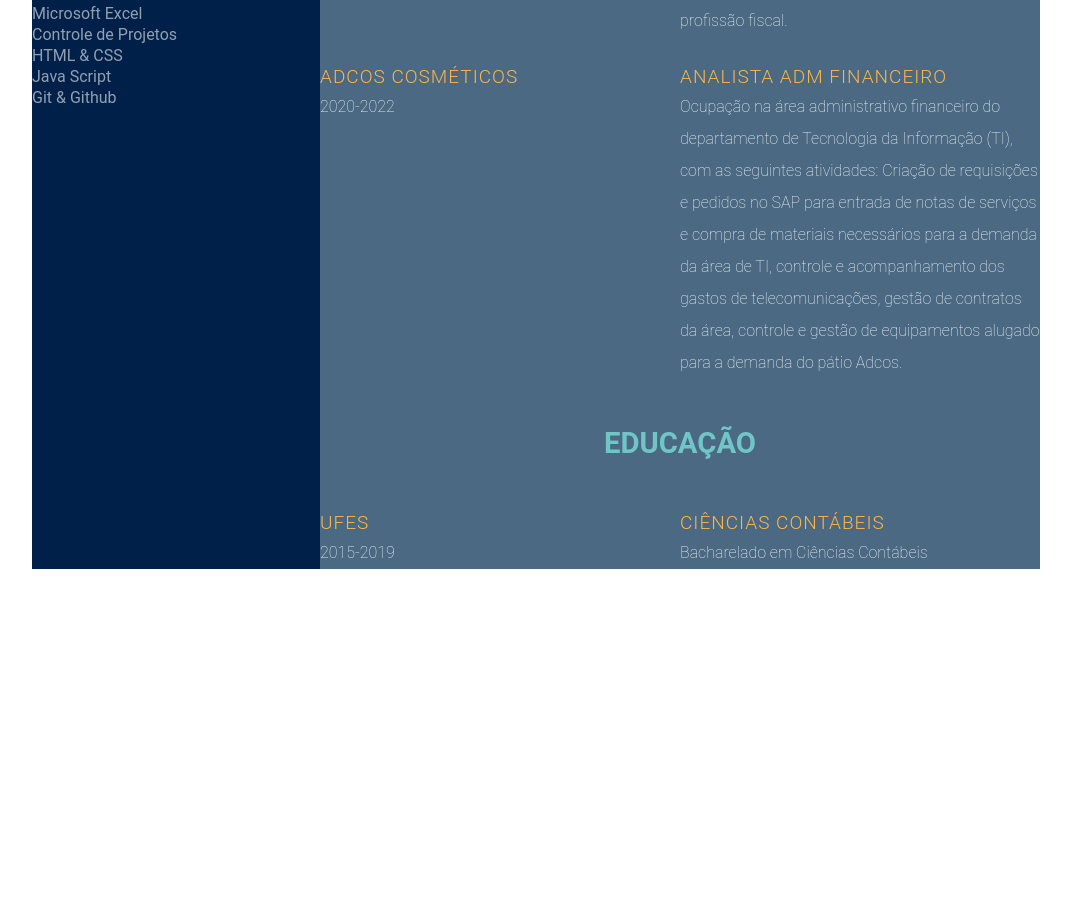
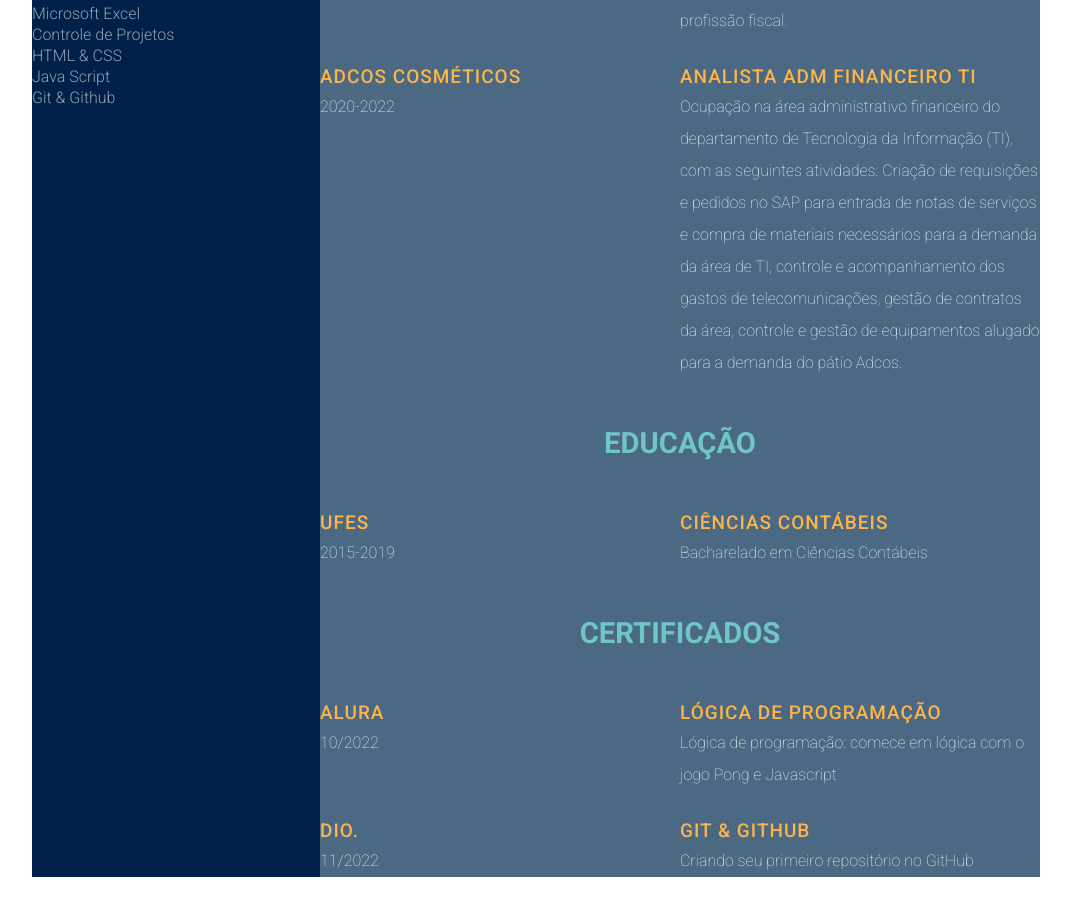
Before and after one commit to LethyFerreira/jornada-dev, a plain HTML site: page index.html in a window 1280 px wide. Shown: the part 506-1415 px from the top of the page, without its empty margins (32-1103 px from the left). Before the commit the page ends 1107 px from the top, so only its background shows below. Drawn offline with Linux system fonts and the light colour scheme.

Commit message:
Projeto concluido

```diff
--- a/index.html
+++ b/index.html
@@ -7,6 +7,14 @@
     <meta name="viewport" content="width=device-width, initial-scale=1.0">
     <title>Curriculo</title>
     <link rel="stylesheet" href="/jornada-dev/css/global.css">
+
+    <!-- Fonte dos ícones -->
+    <script src="https://kit.fontawesome.com/4cb2f72458.js" crossorigin="anonymous"></script>
+
+    <!-- Fontes do Projeto -->
+    <link rel="preconnect" href="https://fonts.googleapis.com">
+    <link rel="preconnect" href="https://fonts.gstatic.com" crossorigin>
+    <link href="https://fonts.googleapis.com/css2?family=Roboto:wght@100;300;500;700&display=swap" rel="stylesheet">
 </head>
 
 <body>
@@ -18,10 +26,11 @@
                 <h3 class="profissao">Aspirante à Front-end</h3>
                 <h2 class="titulo">Contatos</h2>
                 <ul class="dados">
-                    <li><i class="fa fa-phone"></i> +55 27 99985-9980</li>
-                    <li><i class="fa fa-email"></i> lethysilva1864@gmail.com</li>
-                    <li><i class="fa fa-linkdin"></i> leticia-ferreira-496a97127/</li>
-                    <li><i class="fa fa-gitbub"></i> LethyFerreira</li>
+
+                    <li><i class="fa-solid fa-square-phone"></i> +55 27 99985-9980</li>
+                    <li><i class="fa-solid fa-envelope-open"></i> lethysilva1864@gmail.com</li>
+                    <li><i class="fa-brands fa-linkedin"></i> leticia-ferreira-496a97127/</li>
+                    <li><i class="fa-brands fa-github"></i> LethyFerreira</li>
                 </ul>
                 <div class="skills">
                     <h2 class="titulo2">Skills</h2>
@@ -38,7 +47,7 @@
         <section class="lado-direito">
             <section class="conteudo2">
                 <h1 class="about-me"> Sobre Mim</h1>
-                <p class="descricao">Formada em Ciências Contábeis em 2019. E se aventurando na área de front-end.</p>
+                <p class="descricao">Formada em Ciências Contábeis e aventurando-se na área de front-end.</p>
             </section>
             <section class="experiencias">
                 <div class="experiencia">
@@ -57,12 +66,13 @@
                 </div>
                 <div class="empresa02">
                     <h3 class="nome-empresa02">Adcos Cosméticos</h3>
-                    <h3 class="cargo-empresa02">Analista Adm Financeiro</h3>
+                    <h3 class="cargo-empresa02">Analista Adm Financeiro TI</h3>
                     <p class="data-empresa02">2020-2022</p>
                     <p class="descrição-02">
                         Ocupação na área administrativo financeiro do departamento de Tecnologia da Informação (TI), com
                         as seguintes atividades: Criação de requisições e pedidos no SAP para entrada de notas de
-                        serviços e compra de materiais necessários para a demanda da área de TI, controle e acompanhamento dos
+                        serviços e compra de materiais necessários para a demanda da área de TI, controle e
+                        acompanhamento dos
                         gastos de telecomunicações, gestão de contratos da área, controle e gestão de equipamentos
                         alugado para a demanda do pátio Adcos.
                     </p>
@@ -82,12 +92,30 @@
                     </p>
                 </div>
             </section>
+
+            <section class="certificado">
+                <div class="certificados">
+                    <h1>Certificados</h1>
+                </div>
+                <div class="escola01">
+                    <h3 class="nome-escola01">Alura</h3>
+                    <h3 class="curso-certificado01">Lógica de Programação</h3>
+                    <p class="data-curso01">10/2022</p>
+                    <p class="descrição-certificado01">
+                        Lógica de programação: comece em lógica com o jogo Pong e Javascript
+                    </p>
+                </div>
+                <div class="escola02">
+                    <h3 class="nome-escola02">Dio.</h3>
+                    <h3 class="curso-certificado02">Git & GitHub</h3>
+                    <p class="data-curso02">11/2022</p>
+                    <p class="descrição-certificado02">
+                        Criando seu primeiro repositório no GitHub
+                    </p>
+                </div>
+            </section>
         </section>
-
-
     </main>
-
-
 </body>
 
 </html>
--- a/jornada-dev/css/global.css
+++ b/jornada-dev/css/global.css
@@ -56,6 +56,8 @@
     line-height: 21px;
     color: rgba(214, 219, 223, 0.686);
     padding: .4rem 0;
+    font-family: 'Roboto';
+    font-weight: 300;
 }
 
 .skills .titulo2 {
@@ -71,6 +73,8 @@
     line-height: 21px;
     color: rgba(214, 219, 223, 0.686);
     padding: .4rem 0;
+    font-family: 'Roboto';
+    font-weight: 300;
 }
 
 .lado-direito {
@@ -100,9 +104,10 @@
 }
 
 .experiencias .experiencia,
-.formacao .educacao {
+.formacao .educacao,
+.certificado .certificados {
     font-family: 'Roboto';
-    font-weight: 300;
+    font-weight: 400;
     font-size: 25px;
     line-height: 47px;
     text-transform: uppercase;
@@ -112,12 +117,15 @@
 }
 
 .empresa01,
-.faculdade {
+.faculdade,
+.escola01,
+.escola02 {
     display: grid;
     grid-template-columns: repeat(2, 1fr);
 }
 
-.empresa02 {
+.empresa02,
+.escola02 {
     display: grid;
     grid-template-columns: repeat(2, 1fr);
     padding-top: 25px;
@@ -128,9 +136,13 @@
 .empresa02 .nome-empresa02,
 .cargo-empresa02,
 .faculdade .nome-faculdade,
-.curso {
+.curso,
+.escola01 .nome-escola01,
+.escola02 .nome-escola02,
+.escola01 .curso-certificado01,
+.escola02 .curso-certificado02 {
     font-family: 'Roboto';
-    font-weight: 300;
+    font-weight: 400;
     font-size: 19px;
     line-height: 29px;
     letter-spacing: 1px;
@@ -144,7 +156,11 @@
 .empresa02 .data-empresa02,
 .descrição-02,
 .faculdade .data-curso,
-.descrição-curso {
+.descrição-curso,
+.escola01 .data-curso01,
+.escola02 .data-curso02,
+.escola01 .descrição-certificado01,
+.escola02 .descrição-certificado02 {
     font-family: 'Roboto';
     font-style: normal;
     font-weight: 100;
```
